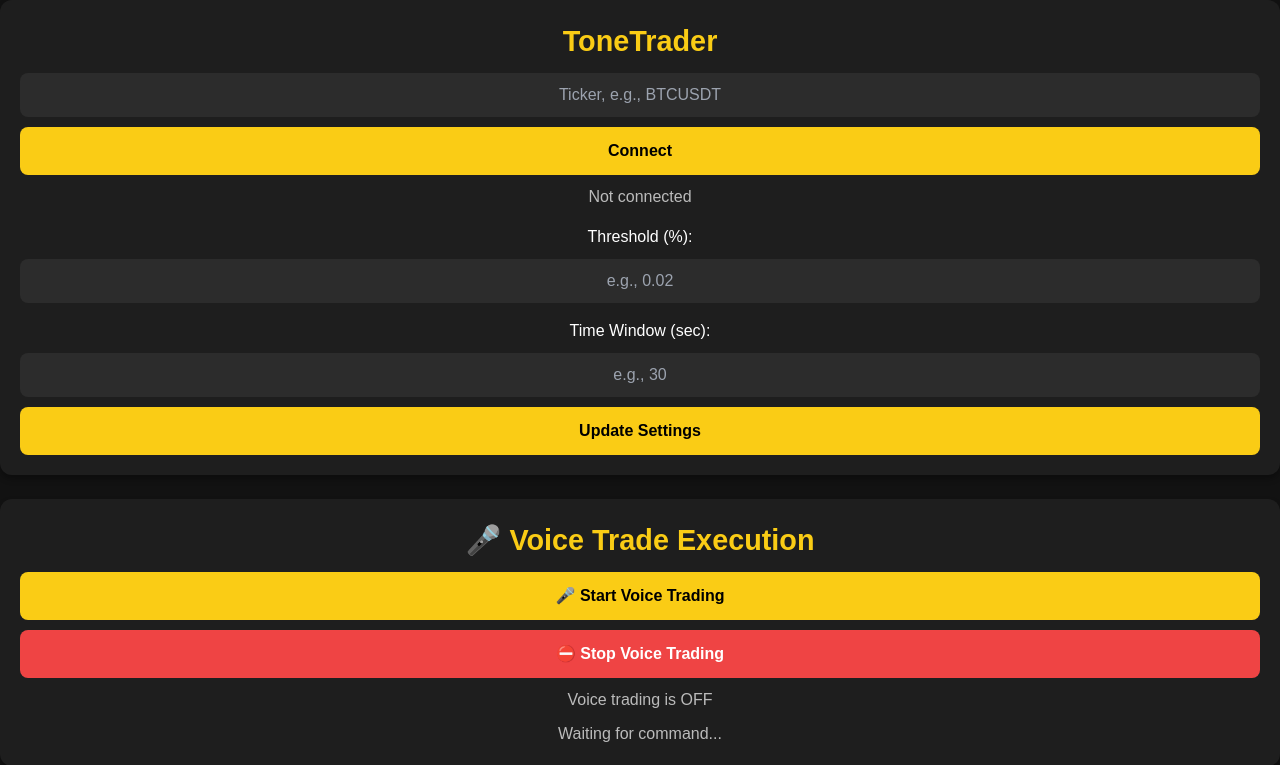
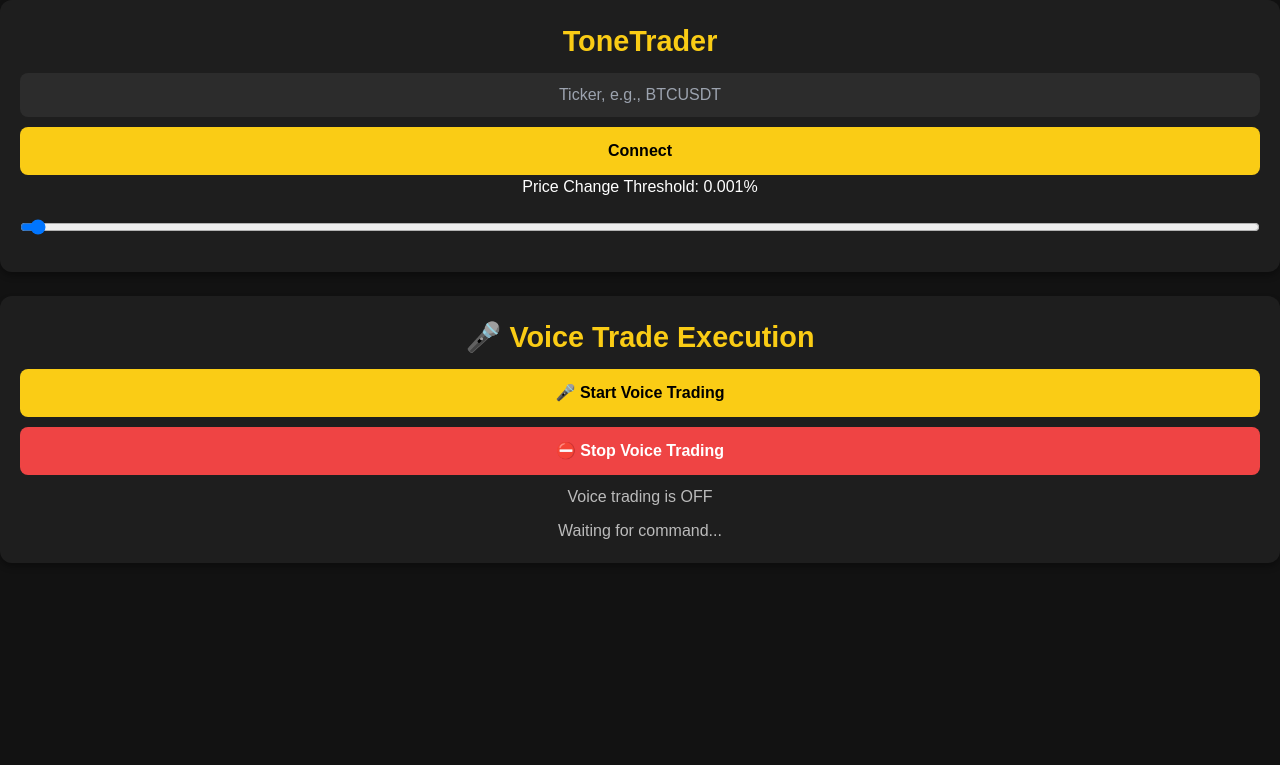
Before and after one commit to so-hl/audible_edge, a Python web app: template frontend/templates/index.html in a window 1280 px wide. Shown: the top 765 px of the page. Run offline with Jinja, Linux system fonts and the light colour scheme; the template is opened without the code that fills it, so the values that code supplies are empty; some libraries are stand-ins or nearby versions.

Commit message:
updated gui

```diff
--- a/frontend/templates/index.html
+++ b/frontend/templates/index.html
@@ -58,16 +58,82 @@
         <input type="text" id="tradingPair" class="input-box" placeholder="Ticker, e.g., BTCUSDT">
         <button id="connectBtn" class="btn">Connect</button>
 
-        <div class="status" id="connectionStatus">Not connected</div>
+        <div id="latestTrade"></div>
+        <div id="confirmationDiv"></div>
+        <div id="tradeExecution"></div>
+        <div id="priceChange"></div>
 
-        <p class="mt-4">Threshold (%):</p>
-        <input type="text" id="threshold" class="input-box" placeholder="e.g., 0.02">
+        <label for="thresholdSlider">Price Change Threshold: <span id="thresholdValue">0.001</span>%</label>
+        <input type="range" id="thresholdSlider" min="0.001" max="1" step="0.001" value="0.001" class="input-box">
+    </div>
 
-        <p class="mt-4">Time Window (sec):</p>
-        <input type="text" id="timeWindow" class="input-box" placeholder="e.g., 30">
+    <script>
+        let tradeExecution = document.getElementById('tradeExecution');
+        let latestTrade = document.getElementById('latestTrade');
+        let confirmationDiv = document.getElementById('confirmationDiv');
+        let priceChangeElement = document.getElementById('priceChange');
+        let thresholdSlider = document.getElementById('thresholdSlider');
+        let thresholdValue = document.getElementById('thresholdValue');
 
-        <button id="updateSettingsBtn" class="btn">Update Settings</button>
-    </div>
+        let previousPrice = null;
+        let threshold = parseFloat(thresholdSlider.value);
+
+        // Update threshold when slider is moved
+        thresholdSlider.addEventListener('input', function() {
+            threshold = parseFloat(this.value);
+            thresholdValue.innerText = this.value;
+        });
+
+        function fetchTradeData(symbol) {
+            fetch(`http://127.0.0.1:8000/trade/${symbol}`)
+                .then(response => {
+                    if (!response.ok) throw new Error('Network response was not ok');
+                    return response.json();
+                })
+                .then(data => {
+                    const price = parseFloat(data.p);
+                    const time = new Date(data.T * 1000).toLocaleTimeString(); // Convert to ms
+
+                    let priceChange = 0;
+                    let priceChangePercentage = 0;
+
+                    if (previousPrice !== null) {
+                        priceChange = price - previousPrice;
+                        priceChangePercentage = ((priceChange / previousPrice) * 100).toFixed(3);
+                    }
+
+                    previousPrice = price;
+
+                    latestTrade.innerText = `Latest Trade: ${price} USD at ${time}`;
+
+                    if (previousPrice !== null) {
+                        if (Math.abs(priceChangePercentage) > threshold) {
+                            const audio = new Audio('/static/beep.wav');
+                            audio.play();
+                        }
+                        priceChangeElement.innerText = `Price Change: ${priceChangePercentage}%`;
+                    }
+                })
+                .catch(error => console.error('Error fetching trade data:', error));
+        }
+
+        document.getElementById('connectBtn').addEventListener('click', () => {
+            const tradingPairInput = document.getElementById('tradingPair');
+            if (!tradingPairInput) {
+                console.error('tradingPairInput element not found!');
+                return;
+            }
+            const symbol = tradingPairInput.value.toLowerCase() || 'ethbtc';
+            if (!symbol) {
+                confirmationDiv.textContent = 'Please enter a trading pair!';
+                return;
+            }
+            confirmationDiv.textContent = `Connecting to ${symbol.toUpperCase()}...`;
+            setTimeout(() => confirmationDiv.textContent = '', 2000);
+            fetchTradeData(symbol); // Initial fetch
+            setInterval(() => fetchTradeData(symbol), 5000); // Poll every 5 seconds
+        });
+    </script>
 
     <div class="container mt-6">
         <h2 class="title">🎤 Voice Trade Execution</h2>
```
